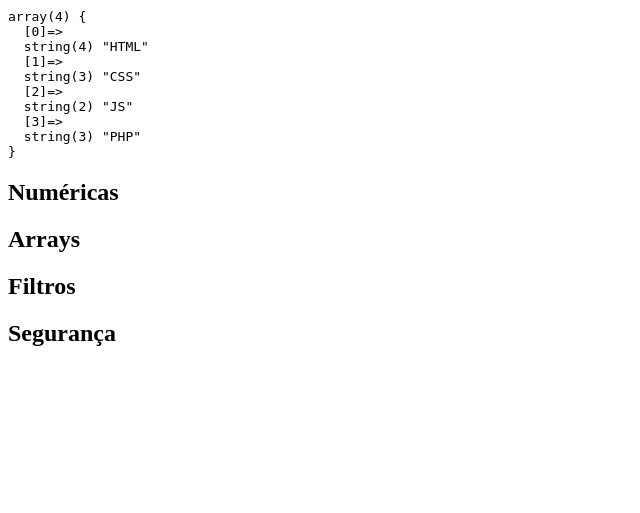
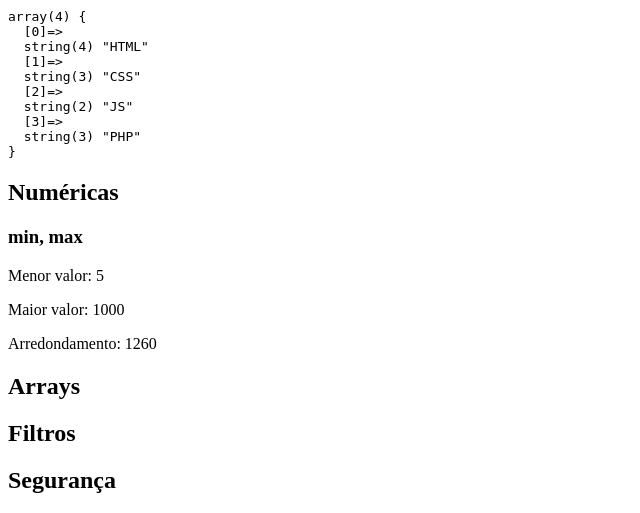
Before and after one commit to slothandre/aulas-php, a PHP site: page /07-funcoes-nativas.php in a window 1280 px wide. Shown: the part 422-935 px from the top of the page, without its empty margins (0-640 px from the left). Before the commit the page ends 768 px from the top, so only its background shows below. Run offline with PHP 8.4, Linux system fonts and the light colour scheme.

Commit message:
Funções numéricas

```diff
--- a/07-funcoes-nativas.php
+++ b/07-funcoes-nativas.php
@@ -42,6 +42,14 @@
     <pre><?=var_dump($arrayLinguagens)?></pre>
 
     <h2>Numéricas</h2>
+    <h3>min, max</h3>
+    <?php
+        $valores = [10, 5, 50, 1000, 275];
+        $valorQualquer = 1259.75;
+    ?>
+    <p>Menor valor: <?=min($valores)?></p>
+    <p>Maior valor: <?=max($valores)?></p>
+    <p>Arredondamento: <?=round($valorQualquer)?></p>
 
     <h2>Arrays</h2>
 
```
